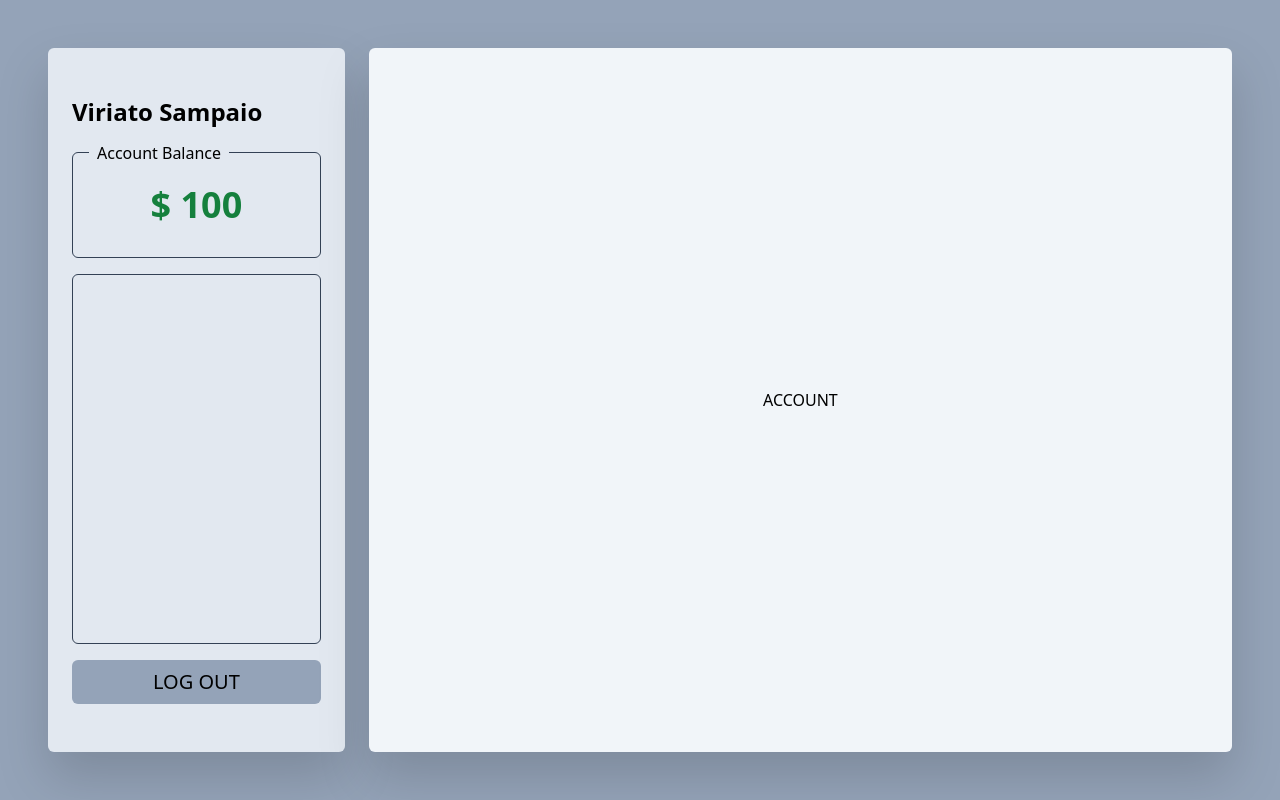
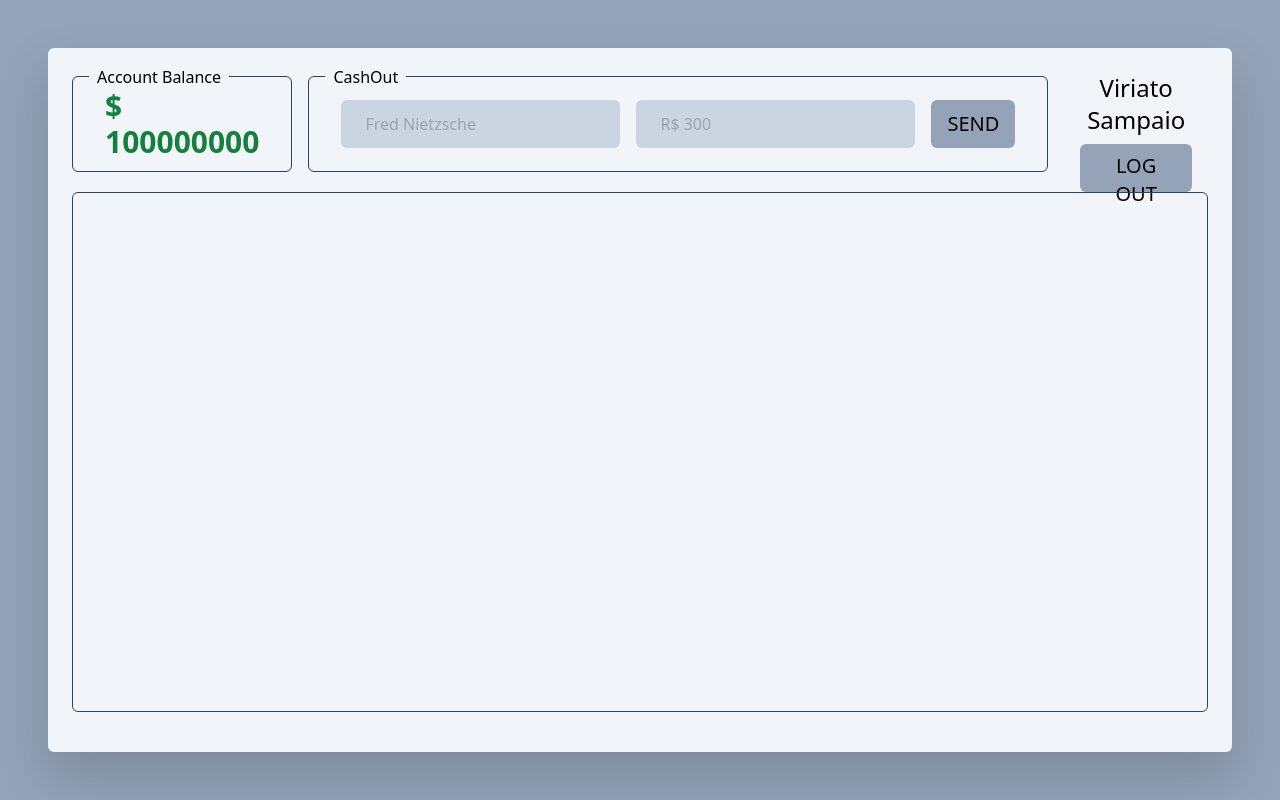
Before and after one commit to viriatonova/poc_react_express, a Next.js app in the folder frontend/: page /dashboard in a window 1280 px wide. Built offline with nearby package versions, Linux system fonts and the light colour scheme.

Commit message:
edit dash

```diff
--- a/frontend/components/Balance.tsx
+++ b/frontend/components/Balance.tsx
@@ -1,8 +1,8 @@
 const Balance = () => {
     return (
         <div className="balance">
-            <h2 className="text-4xl font-bold text-green-700">$ 100</h2>
             <p>Account Balance</p>
+            <h2 className="text-4xl font-bold text-green-700">$ 100000000</h2>
         </div>
     );
 }
--- /dev/null
+++ b/frontend/components/Cashout.tsx
@@ -0,0 +1,18 @@
+const Cashout = () => {
+    return (
+        <article className="cash-out">
+            <span>CashOut</span>
+            <form action="">
+                <fieldset className="">
+                    <input type="text" placeholder="Fred Nietzsche"/>
+                </fieldset>
+                <fieldset className="">
+                    <input type="text" placeholder="R$ 300"/>
+                </fieldset>
+                <button className="btn-primary" type="submit">Send</button>
+            </form>
+        </article>
+    );
+}
+
+export default Cashout;
--- a/frontend/pages/dashboard.tsx
+++ b/frontend/pages/dashboard.tsx
@@ -1,21 +1,21 @@
 import Balance from "../components/Balance";
 import LastTransactions from "../components/LastTransaction/LastTransactions";
+import Cashout from "../components/Cashout";
 
 const Dashboard = () => {
     return (
         <main className="dash">
-            <aside>
-                <h2
-                className="
-                mb-6 text-2xl font-semibold
-                self-start
-                "
-                >Viriato Sampaio</h2>
-                <Balance />
+            <section>
+                <article className="user-clip">
+                    <Balance />
+                    <Cashout />
+                    <div className="w-1/3 h-full px-4 flex flex-col justify-start items-center space-y-2">
+                        <span className="w-full h-auto text-center mb text-2xl">Viriato Sampaio</span>
+                        <button className="btn-primary" type="submit">Log out</button>
+                    </div>
+                </article>
                 <LastTransactions transactions={[]}/>
-                <button className="btn-primary">Log Out</button>
-            </aside>
-            <section>ACCOUNT</section>
+            </section>
         </main>
     )
 }
--- a/frontend/styles/globals.css
+++ b/frontend/styles/globals.css
@@ -100,27 +100,59 @@
 
     .dash section {
         @apply w-full h-full p-6
-        flex justify-center items-center
+        flex flex-col justify-start items-start
         bg-slate-100
         rounded-md drop-shadow-2xl
     }
 
-    .dash aside {
-        @apply w-1/3 h-full px-6 py-12
-        flex flex-col justify-start items-center
-        bg-slate-200
-        rounded-md drop-shadow-2xl
+    .user-clip {
+        @apply w-full h-auto space-x-4
+        flex justify-center items-center
+    }
+
+    .user-clip h2 {
+        @apply w-auto h-full
+        flex justify-center items-center
+        text-3xl font-semibold self-start
     }
 
     .balance {
-        @apply  w-full h-auto px-4 py-8 mb-4 relative
+        @apply  w-1/3 h-24 p-8 mb-4 relative
         flex justify-center items-center
         border border-slate-700 rounded-md
     }
 
     .balance p {
         @apply  w-auto h-auto absolute left-4 -top-3
-        px-2 bg-slate-200
+        px-2 bg-slate-100
+    }
+
+    .cash-out {
+        @apply  w-full h-24 p-8 mb-4 relative
+        flex justify-center items-center
+        border border-slate-700 rounded-md
+    }
+
+    .cash-out span{
+        @apply  w-auto h-auto absolute left-4 -top-3
+        px-2 bg-slate-100
+    }
+
+    .cash-out form {
+        @apply  w-auto h-auto space-x-4
+        flex justify-center items-center
+    }
+
+    .cash-out fieldset {
+        @apply  w-auto h-24
+        flex justify-center items-center
+    }
+
+    .cash-out fieldset input {
+        @apply  w-auto h-12 px-6
+        bg-slate-300 rounded-md
+        focus:outline-none focus:shadow-sm
+        focus:ring-2 focus:ring-purple-500
     }
 
     .last-transfer {
@@ -133,5 +165,4 @@
         @apply  w-full h-full
         flex justify-start items-center
     }
-
 }
```
